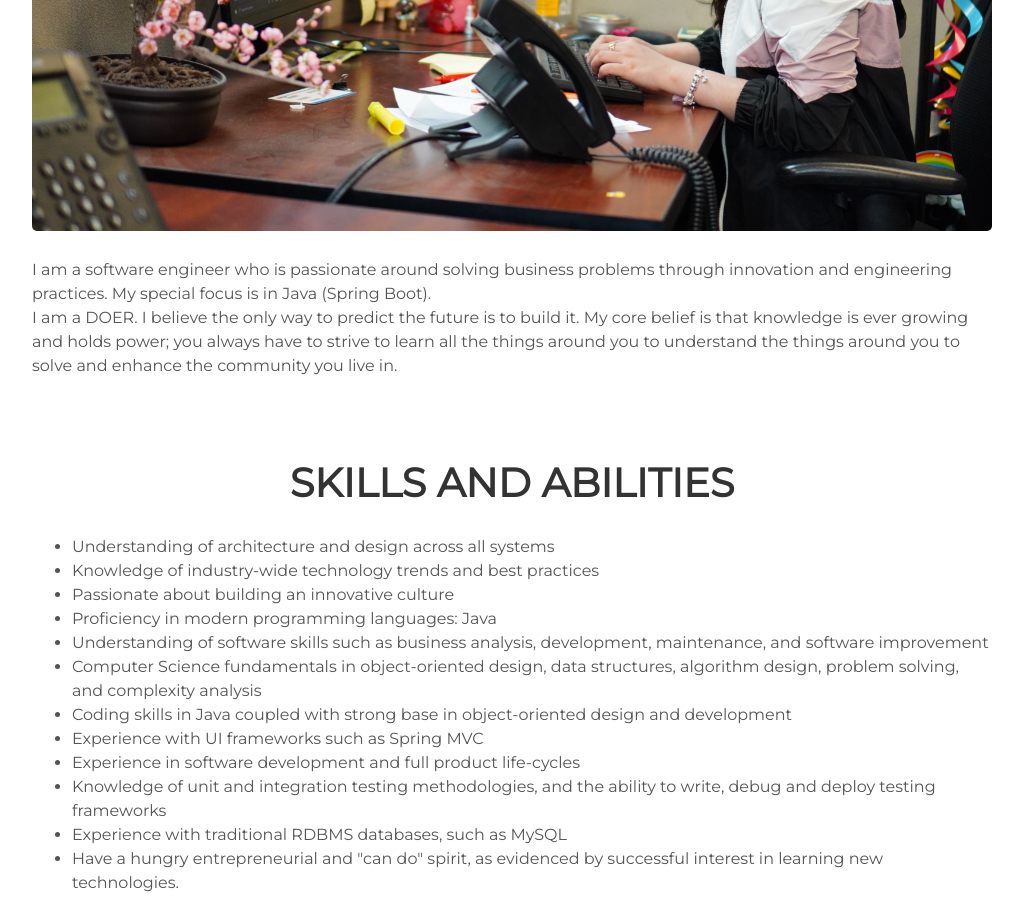
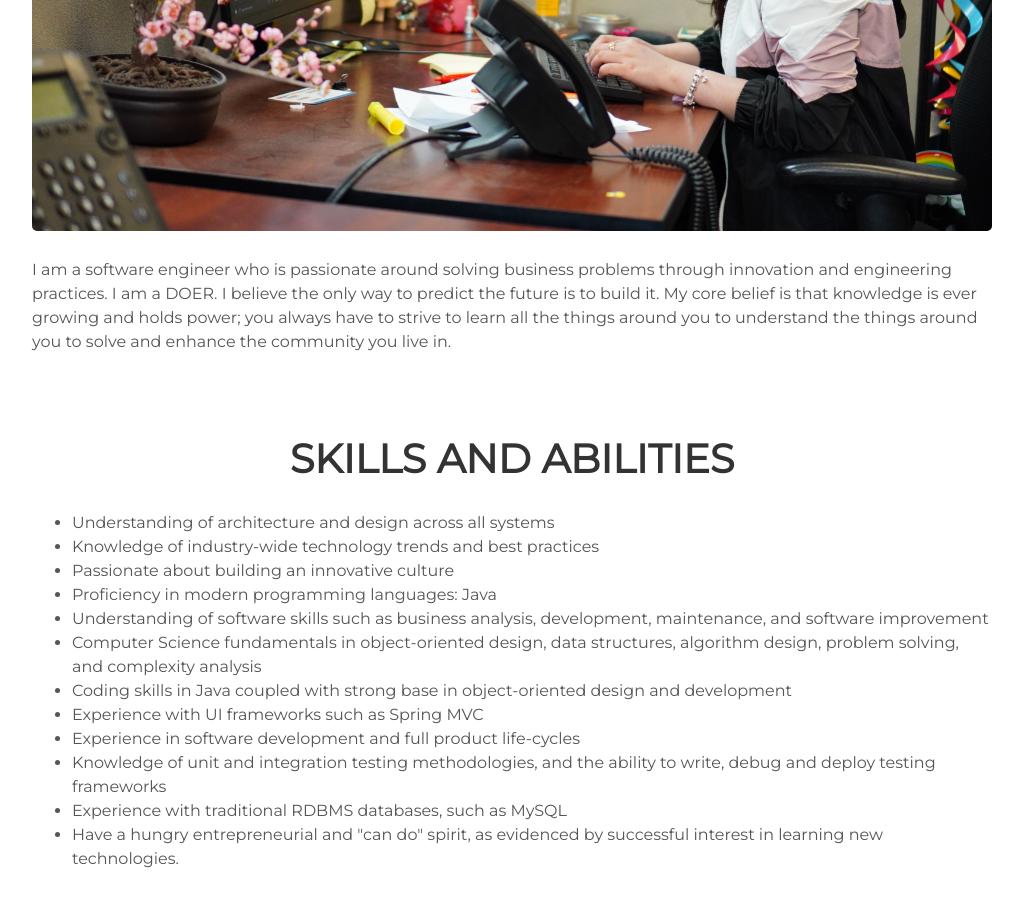
Before and after one commit to phuongnguyen0610/phuongnguyen0610.github.io, a Jekyll site: the page built from index.html, in a window 1280 px wide and 900 px high, scrolled down 1467 px. Shown: the whole window, without its empty margins (128-1151 px from the left). Built offline with Jekyll 4.4.1, drawn with Linux system fonts in a browser that asks for light colours.

Commit message:
Update about.html

```diff
--- a/_includes/about.html
+++ b/_includes/about.html
@@ -6,7 +6,6 @@
   </div>
   <div>
     <p> I am a software engineer who is passionate around solving business problems through innovation and engineering practices.
-      My special focus is in Java (Spring Boot). <br>
       I am a DOER. I believe the only way to predict the future is to build it. My core belief is that knowledge is ever growing and holds power; you always have to strive to learn
     all the things around you to understand the things around you to solve and enhance the community you live in.</p>
   </div>
```
